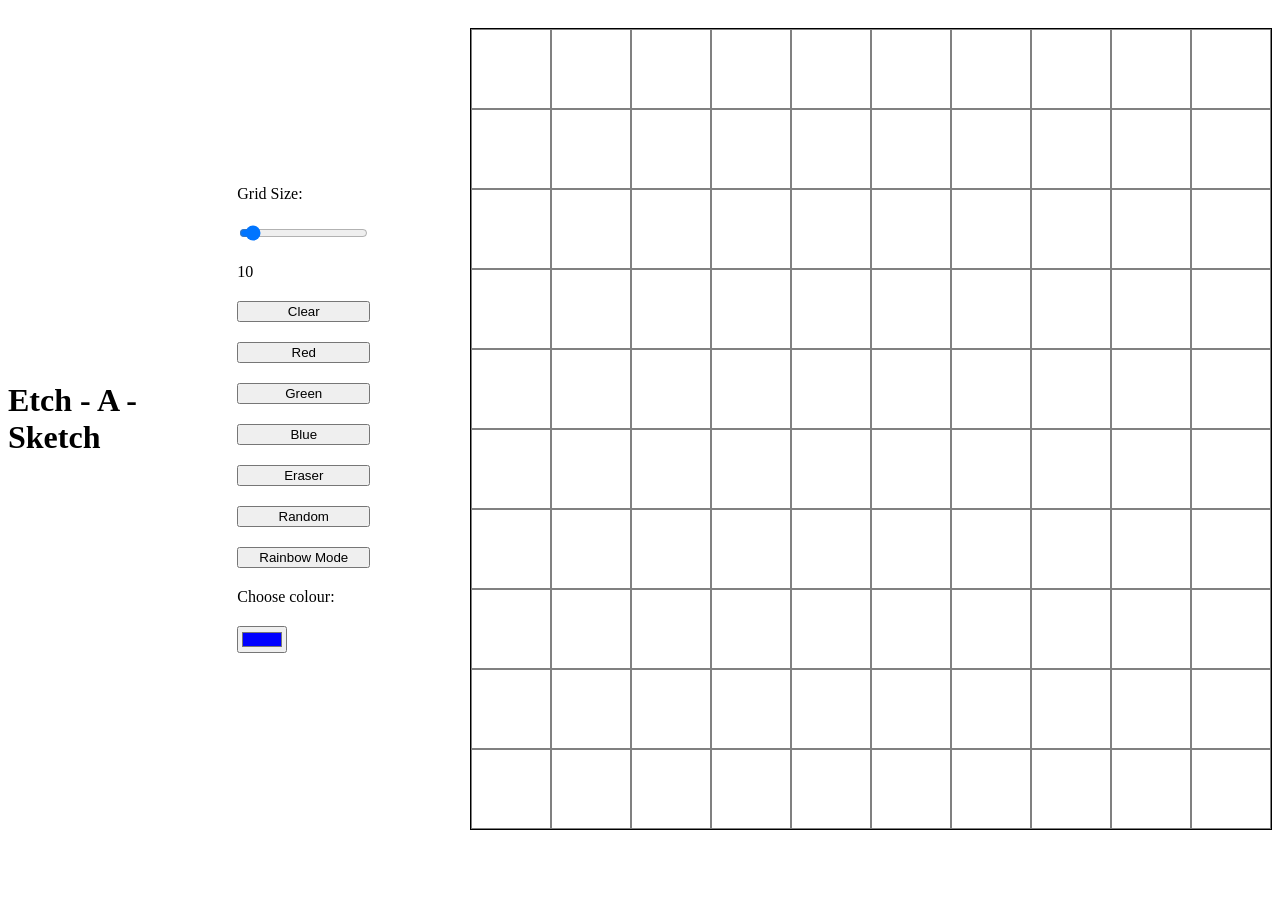
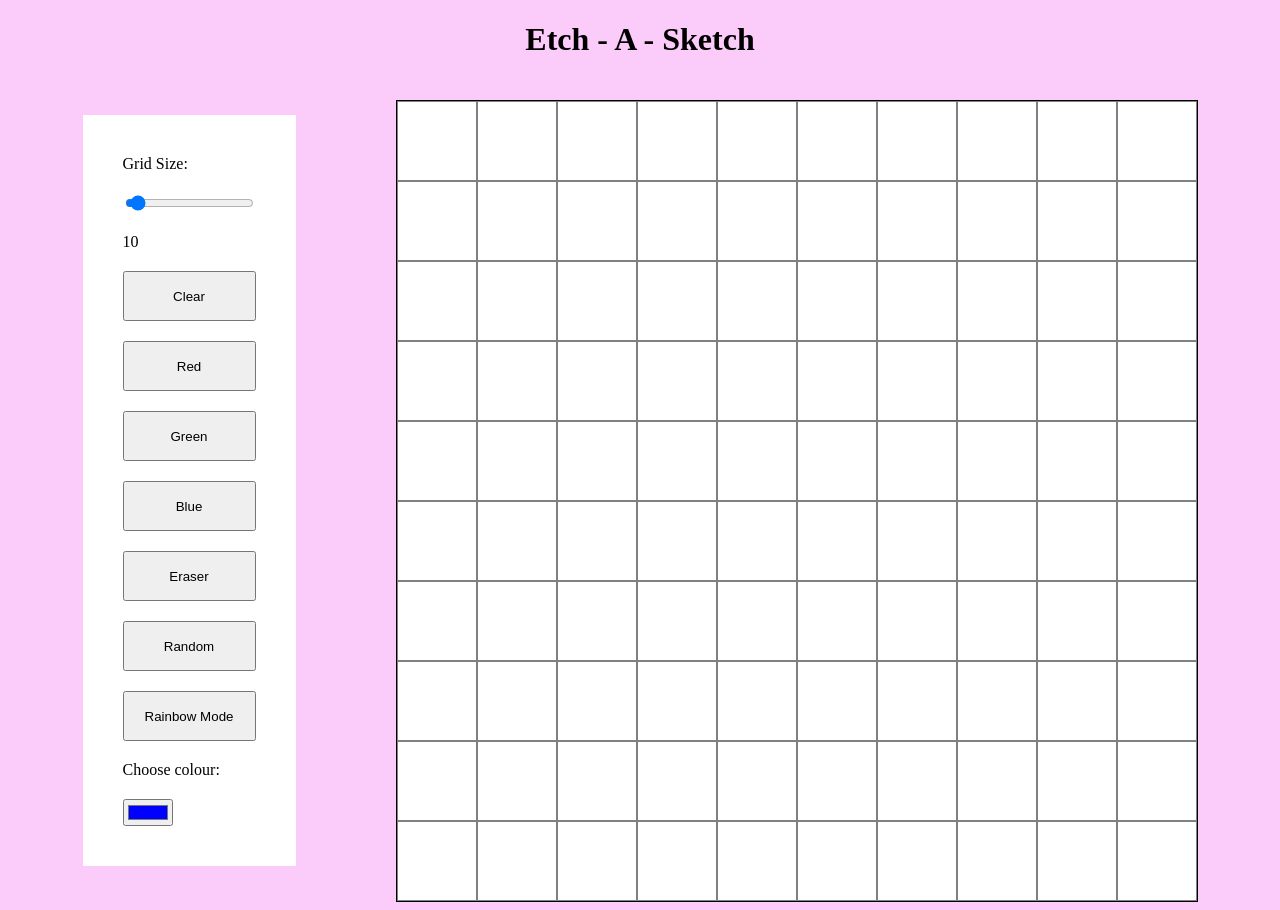
Before and after one commit to RapidCow1/Etch-a-Sketch, a plain HTML site: page index.html in a window 1280 px wide. Before the commit the page ends 838 px from the top, so only its background shows below. Drawn offline with Linux system fonts and the light colour scheme.

Commit message:
Position content to center of page

```diff
--- a/index.html
+++ b/index.html
@@ -8,6 +8,7 @@
     <div class="header">
         <h1>Etch - A - Sketch</h1>
     </div>
+    <div class="container">
         <div class="options">
             <label for="gridSize">Grid Size:</label>
             <input type="range" id="gridSize" min='5' max="100" value="10" step="5">
@@ -23,7 +24,7 @@
             <input type="color" id="colourPicker" value="#0000ff">
         </div>
         <div id="gridContainer"></div>
-
+    </div>
     <script src="script.js"></script>
 </body>
 </html>
--- a/style.css
+++ b/style.css
@@ -1,7 +1,5 @@
 body {
-    display: flex;
-    align-items: center;
-    justify-content: center;
+    background-color: rgba(240, 19, 236, 0.22);
 }
 
 .options {
@@ -9,6 +7,8 @@ body {
     flex-direction: column;
     gap: 20px;
     margin-right: 100px;
+    background-color: white;
+    padding: 40px;
 }
 
 #gridContainer {
@@ -18,6 +18,7 @@ body {
     height: 800px;
     border: 1px solid black;
     margin-top: 20px;
+    background-color: white;
 }
 
 .square {
@@ -26,3 +27,17 @@ body {
     border: 1px solid grey;
     box-sizing: border-box;
 }
+
+.container {
+    display: flex;
+    align-items: center;
+    justify-content: center;
+}
+
+.header {
+    text-align: center;
+}
+
+button {
+    height: 50px;
+}
```
Lines whose indentation alone changed are shown as unchanged.
